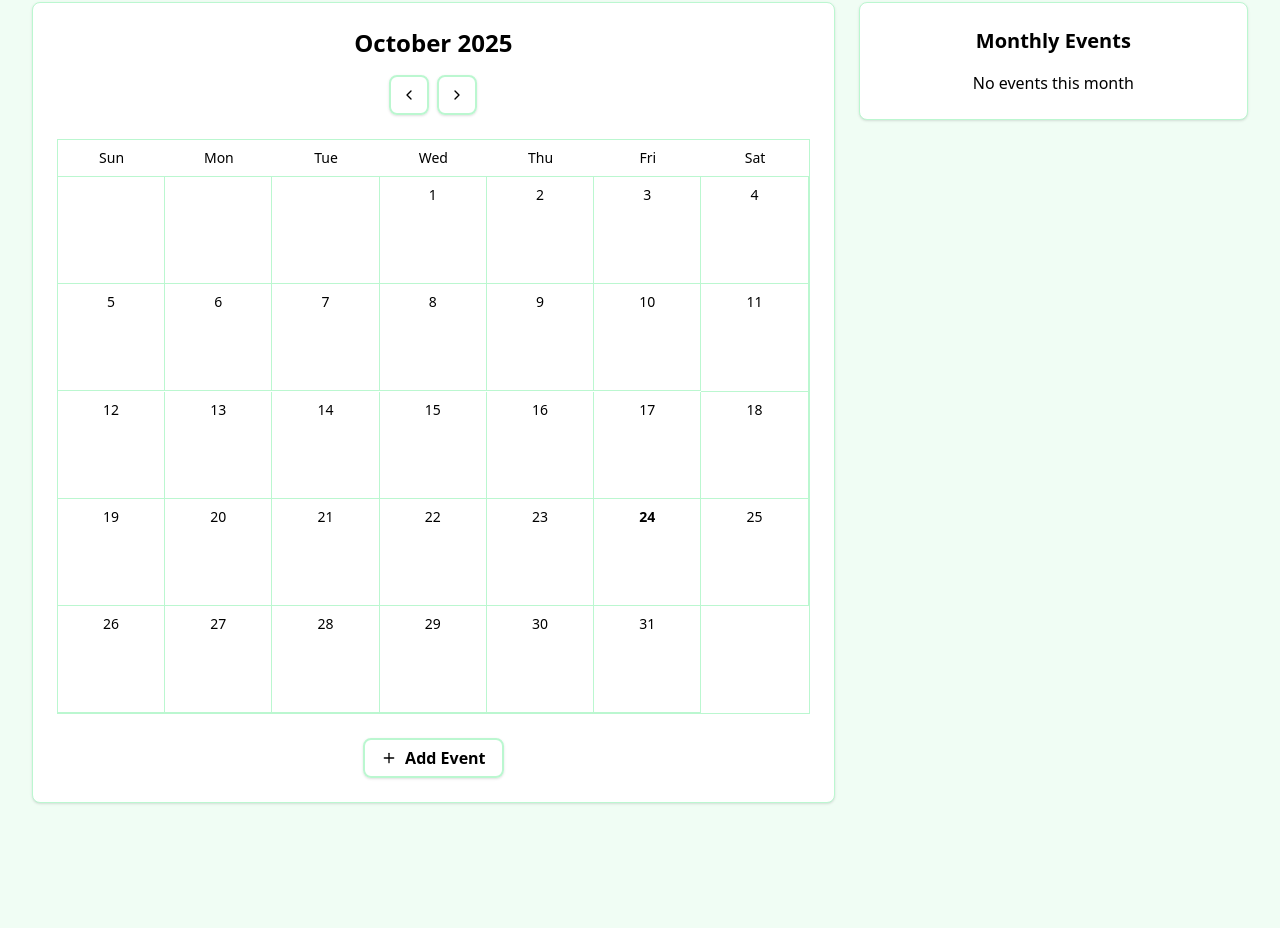
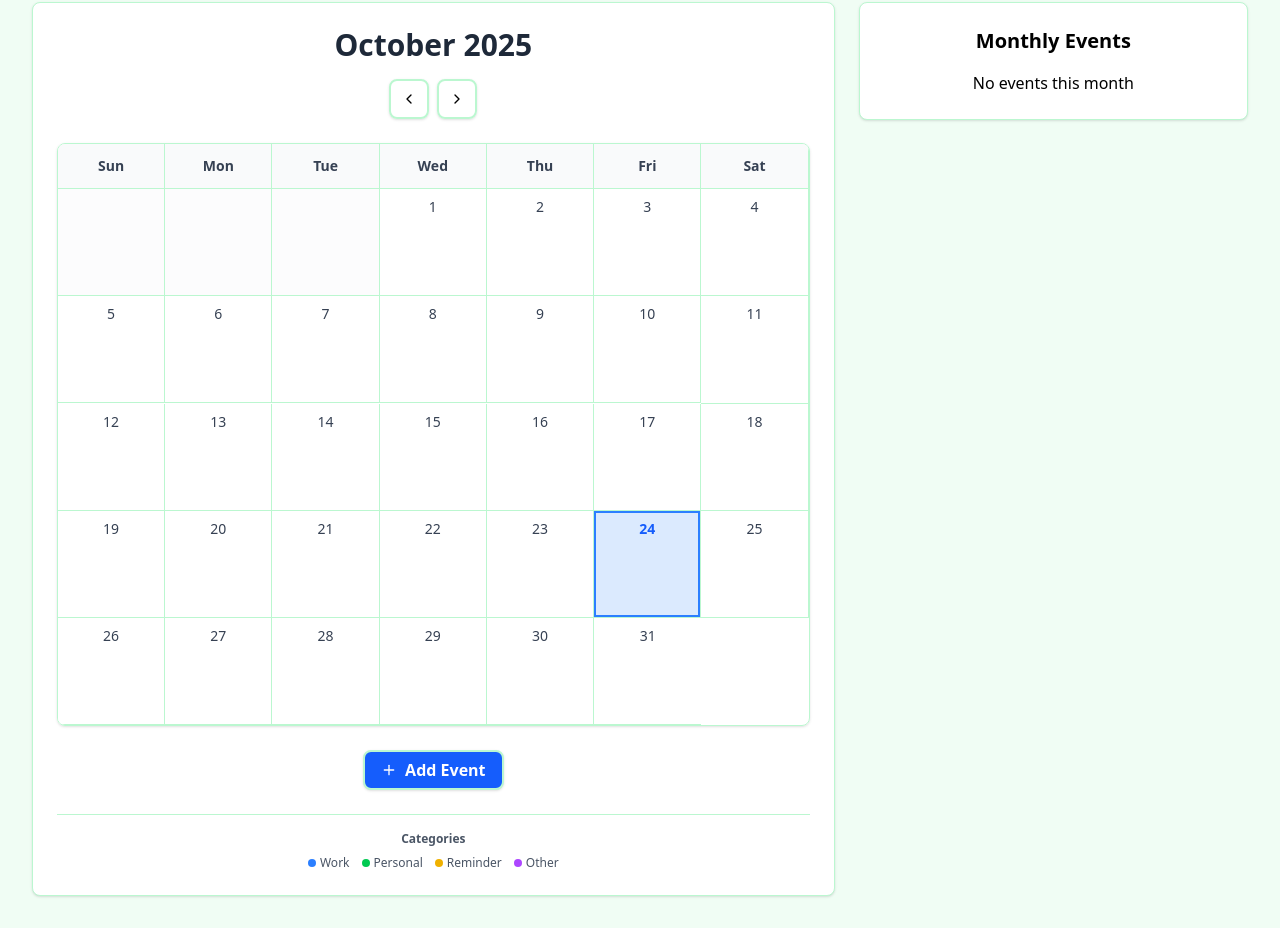
Before and after one commit to ferjbadev/DailyAgenda, a React (Vite) app: page / in a window 1280 px wide. Shown: the part 134-1062 px from the top of the page. Before the commit the page ends 969 px from the top, so only its background shows below. Built offline with nearby package versions, Linux system fonts and the light colour scheme.

Commit message:
Update calendar.tsx

```diff
--- a/src/components/calendar.tsx
+++ b/src/components/calendar.tsx
@@ -11,6 +11,7 @@ export interface CalendarEvent {
   date: Date
   time: string
   description?: string
+  category?: "work" | "personal" | "reminder" | "other"
 }
 
 const DAYS = ["Sun", "Mon", "Tue", "Wed", "Thu", "Fri", "Sat"]
@@ -32,8 +33,19 @@ const MONTHS = [
 export default function Calendar() {
   const [currentDate, setCurrentDate] = useState(new Date())
   const [selectedDate, setSelectedDate] = useState<Date | null>(null)
-  const [events, setEvents] = useState<CalendarEvent[]>([])
+  const [events, setEvents] = useState<CalendarEvent[]>(() => {
+    const saved = localStorage.getItem('calendar-events')
+    if (saved) {
+      const parsed = JSON.parse(saved)
+      return parsed.map((event: CalendarEvent) => ({
+        ...event,
+        date: new Date(event.date)
+      }))
+    }
+    return []
+  })
   const [isDialogOpen, setIsDialogOpen] = useState(false)
+  const [editingEvent, setEditingEvent] = useState<CalendarEvent | null>(null)
 
   const year = currentDate.getFullYear()
   const month = currentDate.getMonth()
@@ -58,21 +70,56 @@ export default function Calendar() {
   }
 
   const handleAddEvent = (event: Omit<CalendarEvent, "id">) => {
-    const newEvent: CalendarEvent = {
-      ...event,
-      id: Math.random().toString(36).substr(2, 9),
+    if (editingEvent) {
+      // Update existing event
+      const updatedEvents = events.map(e =>
+        e.id === editingEvent.id ? { ...event, id: editingEvent.id } : e
+      )
+      setEvents(updatedEvents)
+      localStorage.setItem('calendar-events', JSON.stringify(updatedEvents))
+    } else {
+      // Check for duplicate events (same title, date, and time)
+      const isDuplicate = events.some(e =>
+        e.title.toLowerCase() === event.title.toLowerCase() &&
+        new Date(e.date).toDateString() === new Date(event.date).toDateString() &&
+        e.time === event.time
+      )
+
+      if (isDuplicate) {
+        alert('An event with the same title, date, and time already exists!')
+        return
+      }
+
+      // Add new event
+      const newEvent: CalendarEvent = {
+        ...event,
+        id: Math.random().toString(36).substr(2, 9),
+      }
+      const updatedEvents = [...events, newEvent]
+      setEvents(updatedEvents)
+      localStorage.setItem('calendar-events', JSON.stringify(updatedEvents))
     }
-    setEvents([...events, newEvent])
     setIsDialogOpen(false)
+    setEditingEvent(null)
   }
 
   const handleDeleteEvent = (id: string) => {
-    setEvents(events.filter((event) => event.id !== id))
+    const updatedEvents = events.filter((event) => event.id !== id)
+    setEvents(updatedEvents)
+    localStorage.setItem('calendar-events', JSON.stringify(updatedEvents))
   }
 
   const handleEditEvent = (event: CalendarEvent) => {
+    setEditingEvent(event)
     setSelectedDate(new Date(event.date))
     setIsDialogOpen(true)
+  }
+
+  const handleDialogClose = (open: boolean) => {
+    setIsDialogOpen(open)
+    if (!open) {
+      setEditingEvent(null)
+    }
   }
 
   const getEventsForDate = (day: number) => {
@@ -82,12 +129,25 @@ export default function Calendar() {
     })
   }
 
+  const getCategoryColor = (category?: "work" | "personal" | "reminder" | "other") => {
+    switch (category) {
+      case "work":
+        return "bg-blue-500"
+      case "personal":
+        return "bg-green-500"
+      case "reminder":
+        return "bg-yellow-500"
+      default:
+        return "bg-purple-500"
+    }
+  }
+
   const renderCalendarDays = () => {
     const days = []
 
     // Empty cells for days before the first day of the month
     for (let i = 0; i < startingDayOfWeek; i++) {
-      days.push(<div key={`empty-${i}`} className="aspect-square p-2 border-r border-b border-black" />)
+      days.push(<div key={`empty-${i}`} className="aspect-square p-2 border-r border-b border-gray-300 bg-gray-50/50 last:border-r-0" />)
     }
 
     // Days of the month
@@ -100,19 +160,23 @@ export default function Calendar() {
         <button
           key={day}
           onClick={() => handleDateClick(day)}
-          className={`aspect-square p-2 transition-colors hover:bg-[--color-accent] hover:text-[--color-accent-foreground] cursor-pointer border-r border-b border-black ${
-            isToday ? "bg-[--color-primary] text-[--color-primary-foreground] font-semibold" : ""
+          className={`aspect-square p-2 transition-all duration-200 hover:bg-blue-50 cursor-pointer border-r border-b border-gray-300 relative last:border-r-0 ${
+            isToday ? "bg-blue-100 font-semibold ring-2 ring-blue-500 ring-inset" : "bg-white"
           }`}
         >
           <div className="flex h-full flex-col">
-            <span className="text-sm">{day}</span>
+            <span className={`text-sm ${isToday ? "text-blue-600" : "text-gray-700"}`}>{day}</span>
             {dayEvents.length > 0 && (
               <div className="mt-1 flex flex-wrap gap-1">
-                {dayEvents.slice(0, 2).map((event) => (
-                  <div key={event.id} className="h-1.5 w-1.5 rounded-full bg-[--color-primary]" />
+                {dayEvents.slice(0, 3).map((event) => (
+                  <div
+                    key={event.id}
+                    className={`h-1.5 w-1.5 rounded-full ${getCategoryColor(event.category)} shadow-sm`}
+                    title={event.title}
+                  />
                 ))}
-                {dayEvents.length > 2 && (
-                  <span className="text-[10px] text-black">+{dayEvents.length - 2}</span>
+                {dayEvents.length > 3 && (
+                  <span className="text-[10px] font-medium text-gray-600">+{dayEvents.length - 3}</span>
                 )}
               </div>
             )}
@@ -126,35 +190,58 @@ export default function Calendar() {
 
   return (
     <div className="grid gap-6 lg:grid-cols-3">
-      <Card className="p-6 lg:col-span-2 bg-white">
+      <Card className="p-6 lg:col-span-2 bg-white shadow-lg">
         <div className="mb-6">
-          <h2 className="text-2xl font-semibold text-center mb-4">
+          <h2 className="text-3xl font-bold text-center mb-4 text-gray-800">
             {MONTHS[month]} {year}
           </h2>
           <div className="flex gap-2 justify-center">
-            <Button variant="outline" size="icon" onClick={previousMonth}>
+            <Button variant="outline" size="icon" onClick={previousMonth} className="hover:bg-blue-50 hover:border-blue-300">
               <ChevronLeft className="h-4 w-4" />
             </Button>
-            <Button variant="outline" size="icon" onClick={nextMonth}>
+            <Button variant="outline" size="icon" onClick={nextMonth} className="hover:bg-blue-50 hover:border-blue-300">
               <ChevronRight className="h-4 w-4" />
             </Button>
           </div>
         </div>
 
-        <div className="grid grid-cols-7 border border-black">
+        <div className="grid grid-cols-7 border border-gray-300 rounded-lg overflow-hidden shadow-sm">
           {DAYS.map((day) => (
-            <div key={day} className="p-2 text-center text-sm font-medium text-[--color-muted-foreground] border-b border-black">
+            <div key={day} className="p-3 text-center text-sm font-semibold text-gray-700 bg-gray-50 border-b border-r border-gray-300 last:border-r-0">
               {day}
             </div>
           ))}
           {renderCalendarDays()}
         </div>
 
-        <div className="mt-6 flex justify-center">
-          <Button onClick={() => setIsDialogOpen(true)} className="w-auto">
+        <div className="mt-6 flex justify-center gap-4">
+          <Button onClick={() => setIsDialogOpen(true)} className="w-auto bg-blue-600 hover:bg-blue-700 text-white shadow-md">
             <Plus className="mr-2 h-4 w-4" />
             Add Event
           </Button>
+        </div>
+
+        {/* Category Legend */}
+        <div className="mt-6 pt-4 border-t border-gray-200">
+          <p className="text-xs font-semibold text-gray-600 mb-2 text-center">Categories</p>
+          <div className="flex flex-wrap justify-center gap-3 text-xs">
+            <div className="flex items-center gap-1">
+              <div className="h-2 w-2 rounded-full bg-blue-500"></div>
+              <span className="text-gray-600">Work</span>
+            </div>
+            <div className="flex items-center gap-1">
+              <div className="h-2 w-2 rounded-full bg-green-500"></div>
+              <span className="text-gray-600">Personal</span>
+            </div>
+            <div className="flex items-center gap-1">
+              <div className="h-2 w-2 rounded-full bg-yellow-500"></div>
+              <span className="text-gray-600">Reminder</span>
+            </div>
+            <div className="flex items-center gap-1">
+              <div className="h-2 w-2 rounded-full bg-purple-500"></div>
+              <span className="text-gray-600">Other</span>
+            </div>
+          </div>
         </div>
       </Card>
 
@@ -164,9 +251,10 @@ export default function Calendar() {
 
       <AddEventDialog
         open={isDialogOpen}
-        onOpenChange={setIsDialogOpen}
+        onOpenChange={handleDialogClose}
         onAddEvent={handleAddEvent}
         selectedDate={selectedDate}
+        editingEvent={editingEvent}
       />
     </div>
   )
```
